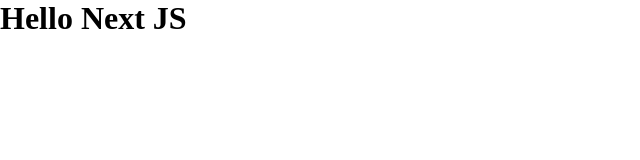
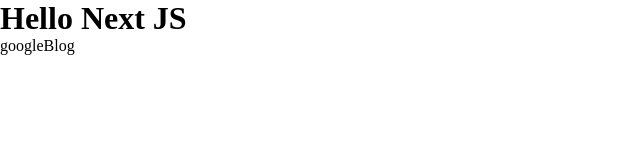
Before and after one commit to NMY0d4/NextJS-d-couverte, a Next.js app: page / in a window 1280 px wide. Shown: the top 160 px of the page, without its empty margins (0-640 px from the left). Built offline with nearby package versions, Linux system fonts and the light colour scheme.

Commit message:
learn about navigation in nexjs

```diff
--- a/src/pages/index.js
+++ b/src/pages/index.js
@@ -1,11 +1,15 @@
 import { Inter } from "@next/font/google";
+import Link from "next/link";
 
 const inter = Inter({ subsets: ["latin"] });
 
 export default function Home() {
+    const id = "article";
     return (
         <>
             <h1>Hello Next JS</h1>
+            <a href="https://google.com">google</a>
+            <Link href={`/blog/${id}`}>Blog</Link>
         </>
     );
 }
```
Also changed, not shown: src/pages/blog/[...slug].js (added, +9 -0 lines), src/pages/blog/[slug].js (renamed from src/pages/blog/article.js).
